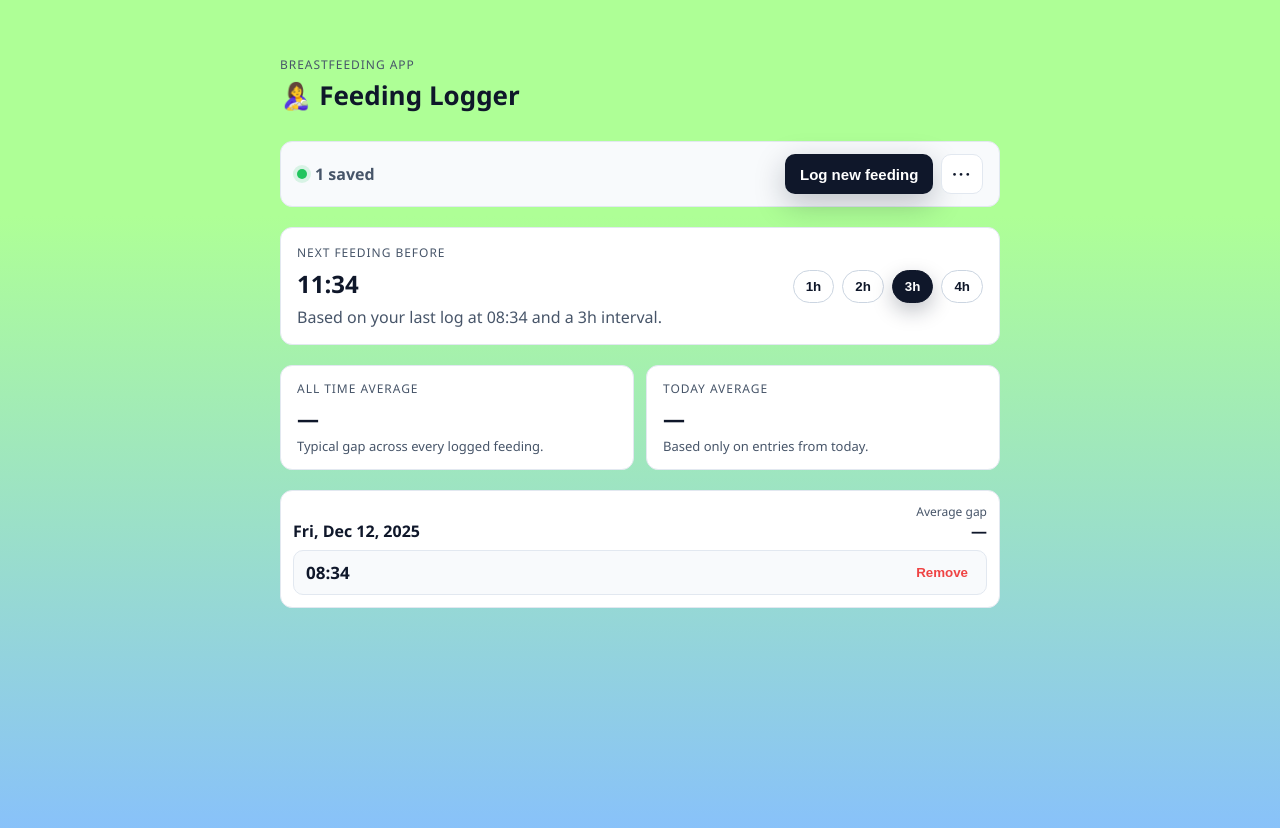
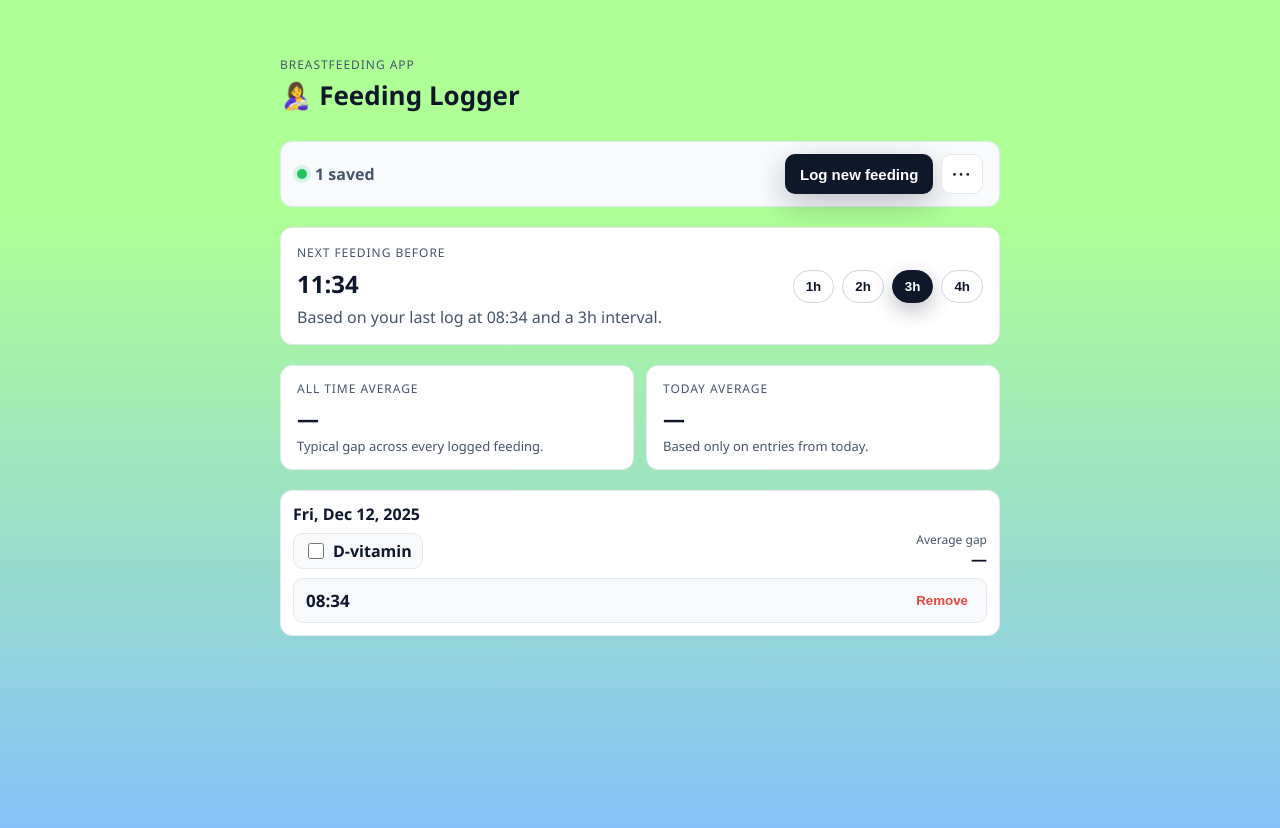
Before and after one commit to FeffCodeMaster/breastfeeding-timer-app, a React (Create React App) app in the folder my-app/: page / in a window 1280 px wide. Both pictures are taken after a click on the button "Log new feeding". Shown: the top 828 px of the page. Built offline with nearby package versions, Linux system fonts and the light colour scheme.

Commit message:
Adding D-vitamin checkbox per day

```diff
--- a/my-app/src/App.css
+++ b/my-app/src/App.css
@@ -222,15 +222,39 @@
 
 .group__heading {
   display: flex;
-  align-items: flex-end;
-  justify-content: space-between;
-  gap: 12px;
+  flex-direction: column;
+  gap: 6px;
   margin-bottom: 8px;
 }
 
 .group__title {
   font-weight: 700;
   color: #0f172a;
+}
+
+.group__meta {
+  display: flex;
+  align-items: center;
+  justify-content: space-between;
+  gap: 12px;
+  flex-wrap: wrap;
+}
+
+.dvitamin {
+  display: inline-flex;
+  align-items: center;
+  gap: 6px;
+  font-weight: 600;
+  color: #0f172a;
+  border: 1px solid #e2e8f0;
+  border-radius: 10px;
+  padding: 6px 10px;
+  background: #f8fafc;
+}
+
+.dvitamin input {
+  width: 16px;
+  height: 16px;
 }
 
 .group__average {
--- a/my-app/src/App.tsx
+++ b/my-app/src/App.tsx
@@ -14,6 +14,7 @@ type GroupedEntries = {
 
 const STORAGE_KEY = 'breastfeeding-timestamps';
 const INTERVAL_STORAGE_KEY = 'breastfeeding-interval-hours';
+const D_VITAMIN_STORAGE_KEY = 'breastfeeding-dvitamin-days';
 
 const createId = () =>
   crypto.randomUUID
@@ -71,6 +72,23 @@ const loadIntervalHours = () => {
   return [1, 2, 3, 4].includes(parsed) ? parsed : 3;
 };
 
+const loadDVitaminMap = () => {
+  const raw = localStorage.getItem(D_VITAMIN_STORAGE_KEY);
+  if (!raw) return {} as Record<string, boolean>;
+  try {
+    const parsed = JSON.parse(raw);
+    if (parsed && typeof parsed === 'object' && !Array.isArray(parsed)) {
+      const entries = Object.entries(parsed).filter(
+        ([key, value]) => typeof key === 'string' && typeof value === 'boolean'
+      );
+      return Object.fromEntries(entries) as Record<string, boolean>;
+    }
+    return {};
+  } catch {
+    return {};
+  }
+};
+
 const calculateAverageMinutes = (list: TimestampEntry[]) => {
   if (list.length < 2) return null;
 
@@ -97,6 +115,7 @@ const formatInterval = (minutes: number | null) => {
 function App() {
   const [entries, setEntries] = useState<TimestampEntry[]>(() => loadStoredEntries());
   const [intervalHours, setIntervalHours] = useState<number>(() => loadIntervalHours());
+  const [dVitaminMap, setDVitaminMap] = useState<Record<string, boolean>>(() => loadDVitaminMap());
   const todayKey = useMemo(() => toDateKey(new Date().toISOString()), []);
 
   useEffect(() => {
@@ -106,6 +125,10 @@ function App() {
   useEffect(() => {
     localStorage.setItem(INTERVAL_STORAGE_KEY, String(intervalHours));
   }, [intervalHours]);
+
+  useEffect(() => {
+    localStorage.setItem(D_VITAMIN_STORAGE_KEY, JSON.stringify(dVitaminMap));
+  }, [dVitaminMap]);
 
   const latestEntry = useMemo(() => {
     if (!entries.length) return null;
@@ -162,6 +185,13 @@ function App() {
 
   const handleClear = () => {
     setEntries([]);
+  };
+
+  const toggleDVitaminForDay = (dayKey: string) => {
+    setDVitaminMap((prev) => ({
+      ...prev,
+      [dayKey]: !prev[dayKey],
+    }));
   };
 
   const hasEntries = entries.length > 0;
@@ -249,11 +279,22 @@ function App() {
               <div key={group.key} className="group" role="listitem">
                 <div className="group__heading">
                   <div className="group__title">{group.label}</div>
-                  <div className="group__average" aria-label={`Average interval for ${group.label}`}>
-                    <p className="group__average-label">Average gap</p>
-                    <p className="group__average-value">
-                      {formatInterval(calculateAverageMinutes(group.entries))}
-                    </p>
+                  <div className="group__meta">
+                    <label className="dvitamin">
+                      <input
+                        type="checkbox"
+                        checked={Boolean(dVitaminMap[group.key])}
+                        onChange={() => toggleDVitaminForDay(group.key)}
+                        aria-label={`D-vitamin given on ${group.label}`}
+                      />
+                      <span>D-vitamin</span>
+                    </label>
+                    <div className="group__average" aria-label={`Average interval for ${group.label}`}>
+                      <p className="group__average-label">Average gap</p>
+                      <p className="group__average-value">
+                        {formatInterval(calculateAverageMinutes(group.entries))}
+                      </p>
+                    </div>
                   </div>
                 </div>
                 <ul className="times">
```
